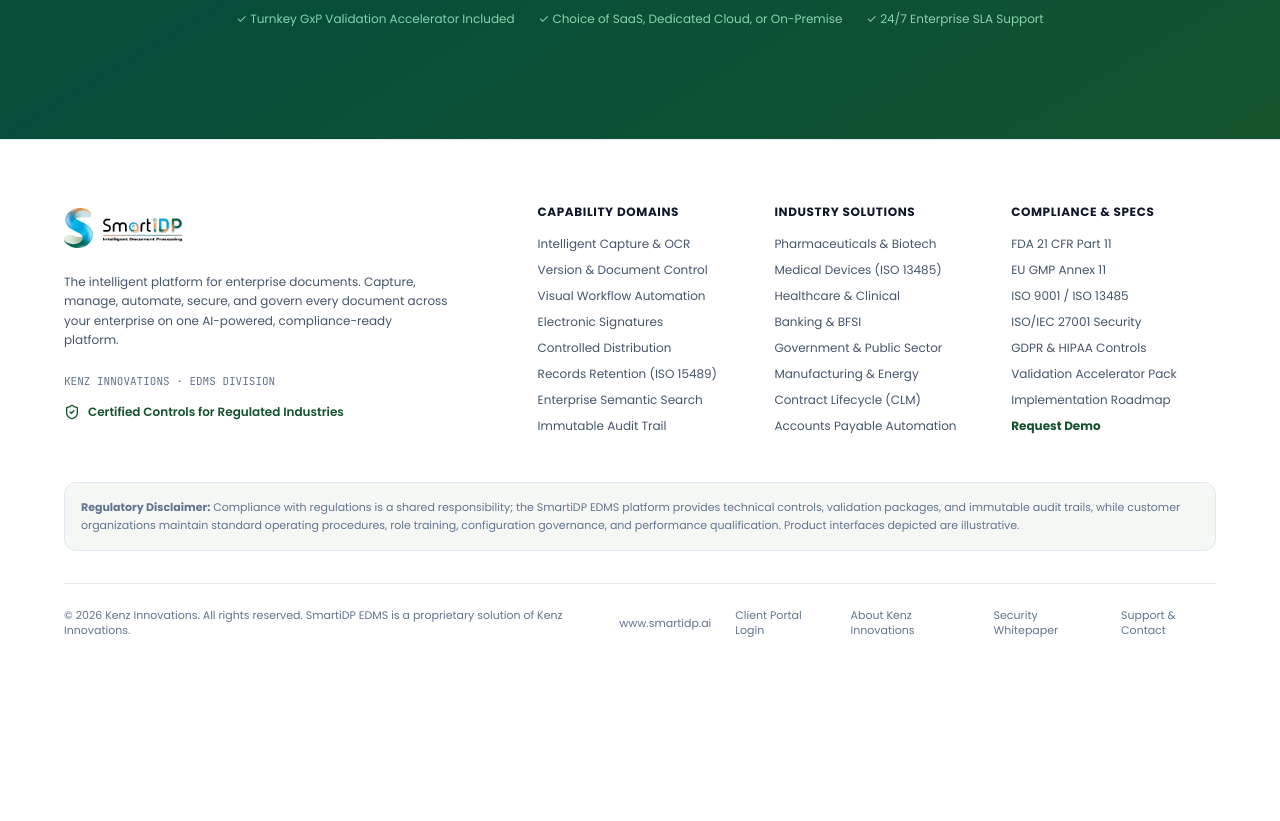
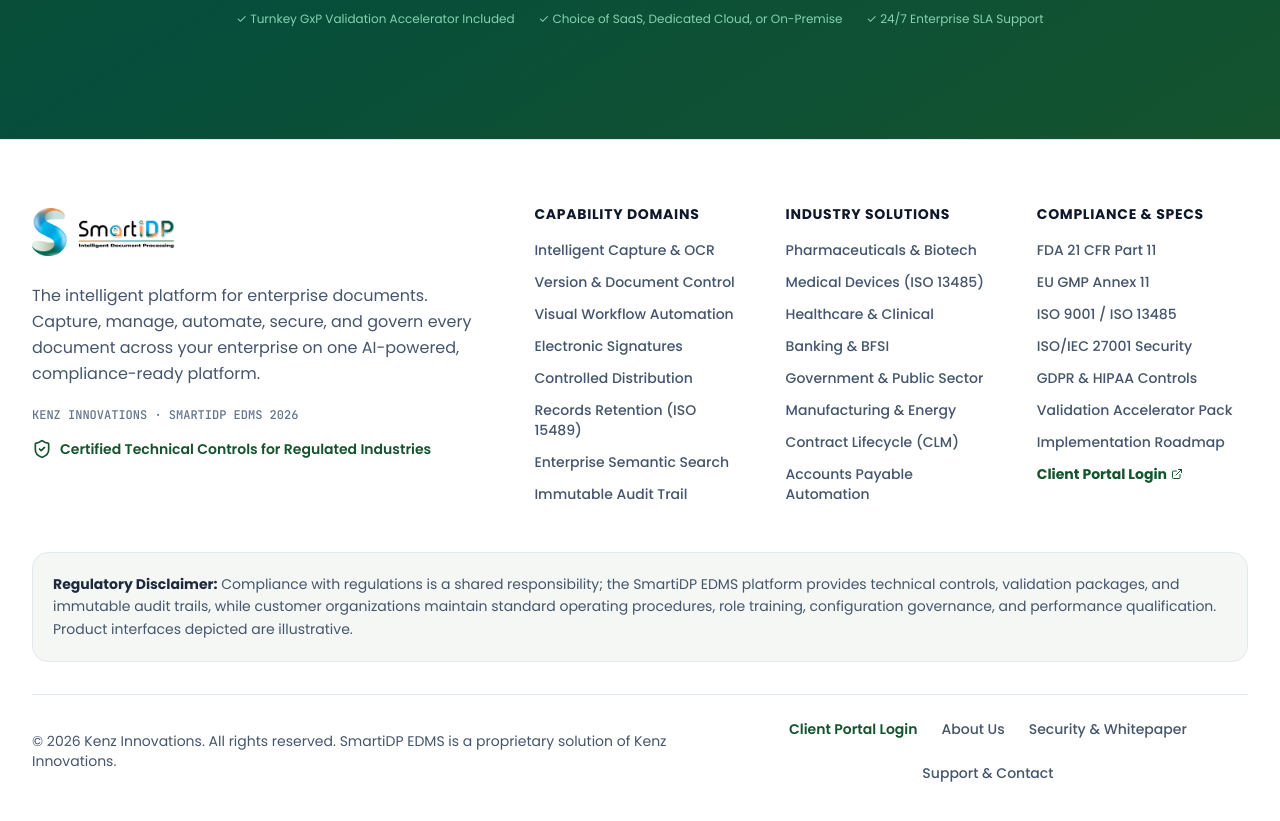
Before and after one commit to riyazkenzinnovations/Smartidp-Website, a React (Vite) app: page / in a window 1280 px wide. Shown: the part 8700-9521 px from the top of the page. Before the commit the page ends 9386 px from the top, so only its background shows below. Built offline with nearby package versions, Linux system fonts and the light colour scheme.

Commit message:
Increase footer typography font sizes and improve column readability

```diff
--- a/src/components/Footer.jsx
+++ b/src/components/Footer.jsx
@@ -1,111 +1,130 @@
 import React from 'react'
 import { Link } from 'react-router-dom'
 import brandLogo from '../assets/logo1.png'
-import { ShieldCheck, ArrowUpRight, Globe, Lock } from 'lucide-react'
+import { ShieldCheck, ArrowUpRight, Globe, Lock, ExternalLink } from 'lucide-react'
 
 export default function Footer({ onOpenDemoModal }) {
   return (
-    <footer className="bg-white border-t border-slate-200 pt-16 pb-12 text-slate-600 text-xs">
-      <div className="w-full max-w-[1720px] mx-auto px-4 sm:px-8 lg:px-12 xl:px-16">
+    <footer className="bg-white border-t border-slate-200 pt-16 pb-12 text-slate-700">
+      <div className="w-full max-w-7xl mx-auto px-4 sm:px-6 lg:px-8">
+
         {/* Top Grid */}
-        <div className="grid grid-cols-2 md:grid-cols-5 gap-8 mb-12">
-          {/* Brand Info */}
-          <div className="col-span-2 space-y-4">
+        <div className="grid grid-cols-1 md:grid-cols-2 lg:grid-cols-5 gap-8 lg:gap-10 mb-12">
+
+          {/* Brand Info (Spans 2 cols on lg) */}
+          <div className="lg:col-span-2 space-y-4">
             <Link to="/" className="inline-block py-1">
               <img
                 src={brandLogo}
                 alt="SmartiDP EDMS — Kenz Innovations"
-                className="h-10 w-auto object-contain"
+                className="h-11 sm:h-12 w-auto object-contain"
               />
             </Link>
-            <p className="text-xs text-slate-600 leading-relaxed max-w-sm">
+
+            <p className="text-sm sm:text-base text-slate-600 leading-relaxed max-w-md">
               The intelligent platform for enterprise documents. Capture, manage, automate, secure, and govern every document across your enterprise on one AI-powered, compliance-ready platform.
             </p>
-            <div className="pt-2 text-[11px] text-slate-500 font-mono">
-              KENZ INNOVATIONS · EDMS DIVISION
+
+            <div className="pt-1 text-xs text-slate-500 font-mono font-medium">
+              KENZ INNOVATIONS · SMARTIDP EDMS 2026
             </div>
-            <div className="flex items-center gap-2 text-xs font-semibold text-[#14532D]">
-              <ShieldCheck className="h-4 w-4" />
-              <span>Certified Controls for Regulated Industries</span>
+
+            <div className="flex items-center gap-2 text-sm font-semibold text-[#14532D]">
+              <ShieldCheck className="h-5 w-5 text-[#14532D] shrink-0" />
+              <span>Certified Technical Controls for Regulated Industries</span>
             </div>
           </div>
 
           {/* Column 1: Capabilities */}
           <div>
-            <div className="font-bold text-slate-900 text-xs uppercase tracking-wider mb-4">
+            <div className="font-bold text-slate-900 text-sm uppercase tracking-wider mb-4">
               Capability Domains
             </div>
-            <ul className="space-y-2.5">
-              <li><Link to="/features" className="hover:text-[#14532D] transition-colors">Intelligent Capture & OCR</Link></li>
-              <li><Link to="/features" className="hover:text-[#14532D] transition-colors">Version & Document Control</Link></li>
-              <li><Link to="/features" className="hover:text-[#14532D] transition-colors">Visual Workflow Automation</Link></li>
-              <li><Link to="/features" className="hover:text-[#14532D] transition-colors">Electronic Signatures</Link></li>
-              <li><Link to="/features" className="hover:text-[#14532D] transition-colors">Controlled Distribution</Link></li>
-              <li><Link to="/features" className="hover:text-[#14532D] transition-colors">Records Retention (ISO 15489)</Link></li>
-              <li><Link to="/features" className="hover:text-[#14532D] transition-colors">Enterprise Semantic Search</Link></li>
-              <li><Link to="/features" className="hover:text-[#14532D] transition-colors">Immutable Audit Trail</Link></li>
+            <ul className="space-y-3 text-sm">
+              <li><Link to="/features" className="text-slate-600 hover:text-[#14532D] font-medium transition-colors">Intelligent Capture & OCR</Link></li>
+              <li><Link to="/features" className="text-slate-600 hover:text-[#14532D] font-medium transition-colors">Version & Document Control</Link></li>
+              <li><Link to="/features" className="text-slate-600 hover:text-[#14532D] font-medium transition-colors">Visual Workflow Automation</Link></li>
+              <li><Link to="/features" className="text-slate-600 hover:text-[#14532D] font-medium transition-colors">Electronic Signatures</Link></li>
+              <li><Link to="/features" className="text-slate-600 hover:text-[#14532D] font-medium transition-colors">Controlled Distribution</Link></li>
+              <li><Link to="/features" className="text-slate-600 hover:text-[#14532D] font-medium transition-colors">Records Retention (ISO 15489)</Link></li>
+              <li><Link to="/features" className="text-slate-600 hover:text-[#14532D] font-medium transition-colors">Enterprise Semantic Search</Link></li>
+              <li><Link to="/features" className="text-slate-600 hover:text-[#14532D] font-medium transition-colors">Immutable Audit Trail</Link></li>
             </ul>
           </div>
 
           {/* Column 2: Solutions */}
           <div>
-            <div className="font-bold text-slate-900 text-xs uppercase tracking-wider mb-4">
+            <div className="font-bold text-slate-900 text-sm uppercase tracking-wider mb-4">
               Industry Solutions
             </div>
-            <ul className="space-y-2.5">
-              <li><Link to="/solutions" className="hover:text-[#14532D] transition-colors">Pharmaceuticals & Biotech</Link></li>
-              <li><Link to="/solutions" className="hover:text-[#14532D] transition-colors">Medical Devices (ISO 13485)</Link></li>
-              <li><Link to="/solutions" className="hover:text-[#14532D] transition-colors">Healthcare & Clinical</Link></li>
-              <li><Link to="/solutions" className="hover:text-[#14532D] transition-colors">Banking & BFSI</Link></li>
-              <li><Link to="/solutions" className="hover:text-[#14532D] transition-colors">Government & Public Sector</Link></li>
-              <li><Link to="/solutions" className="hover:text-[#14532D] transition-colors">Manufacturing & Energy</Link></li>
-              <li><Link to="/solutions" className="hover:text-[#14532D] transition-colors">Contract Lifecycle (CLM)</Link></li>
-              <li><Link to="/solutions" className="hover:text-[#14532D] transition-colors">Accounts Payable Automation</Link></li>
+            <ul className="space-y-3 text-sm">
+              <li><Link to="/solutions" className="text-slate-600 hover:text-[#14532D] font-medium transition-colors">Pharmaceuticals & Biotech</Link></li>
+              <li><Link to="/solutions" className="text-slate-600 hover:text-[#14532D] font-medium transition-colors">Medical Devices (ISO 13485)</Link></li>
+              <li><Link to="/solutions" className="text-slate-600 hover:text-[#14532D] font-medium transition-colors">Healthcare & Clinical</Link></li>
+              <li><Link to="/solutions" className="text-slate-600 hover:text-[#14532D] font-medium transition-colors">Banking & BFSI</Link></li>
+              <li><Link to="/solutions" className="text-slate-600 hover:text-[#14532D] font-medium transition-colors">Government & Public Sector</Link></li>
+              <li><Link to="/solutions" className="text-slate-600 hover:text-[#14532D] font-medium transition-colors">Manufacturing & Energy</Link></li>
+              <li><Link to="/solutions" className="text-slate-600 hover:text-[#14532D] font-medium transition-colors">Contract Lifecycle (CLM)</Link></li>
+              <li><Link to="/solutions" className="text-slate-600 hover:text-[#14532D] font-medium transition-colors">Accounts Payable Automation</Link></li>
             </ul>
           </div>
 
-          {/* Column 3: Compliance & Trust */}
+          {/* Column 3: Compliance & Specs */}
           <div>
-            <div className="font-bold text-slate-900 text-xs uppercase tracking-wider mb-4">
+            <div className="font-bold text-slate-900 text-sm uppercase tracking-wider mb-4">
               Compliance & Specs
             </div>
-            <ul className="space-y-2.5">
-              <li><Link to="/compliance" className="hover:text-[#14532D] transition-colors">FDA 21 CFR Part 11</Link></li>
-              <li><Link to="/compliance" className="hover:text-[#14532D] transition-colors">EU GMP Annex 11</Link></li>
-              <li><Link to="/compliance" className="hover:text-[#14532D] transition-colors">ISO 9001 / ISO 13485</Link></li>
-              <li><Link to="/compliance" className="hover:text-[#14532D] transition-colors">ISO/IEC 27001 Security</Link></li>
-              <li><Link to="/compliance" className="hover:text-[#14532D] transition-colors">GDPR & HIPAA Controls</Link></li>
-              <li><Link to="/compliance" className="hover:text-[#14532D] transition-colors">Validation Accelerator Pack</Link></li>
-              <li><Link to="/about" className="hover:text-[#14532D] transition-colors">Implementation Roadmap</Link></li>
-              <li><button onClick={onOpenDemoModal} className="text-[#14532D] font-bold hover:underline cursor-pointer">Request Demo</button></li>
+            <ul className="space-y-3 text-sm">
+              <li><Link to="/compliance" className="text-slate-600 hover:text-[#14532D] font-medium transition-colors">FDA 21 CFR Part 11</Link></li>
+              <li><Link to="/compliance" className="text-slate-600 hover:text-[#14532D] font-medium transition-colors">EU GMP Annex 11</Link></li>
+              <li><Link to="/compliance" className="text-slate-600 hover:text-[#14532D] font-medium transition-colors">ISO 9001 / ISO 13485</Link></li>
+              <li><Link to="/compliance" className="text-slate-600 hover:text-[#14532D] font-medium transition-colors">ISO/IEC 27001 Security</Link></li>
+              <li><Link to="/compliance" className="text-slate-600 hover:text-[#14532D] font-medium transition-colors">GDPR & HIPAA Controls</Link></li>
+              <li><Link to="/compliance" className="text-slate-600 hover:text-[#14532D] font-medium transition-colors">Validation Accelerator Pack</Link></li>
+              <li><Link to="/about" className="text-slate-600 hover:text-[#14532D] font-medium transition-colors">Implementation Roadmap</Link></li>
+              <li>
+                <a
+                  href="https://edms.smartidp.ai/login"
+                  target="_blank"
+                  rel="noopener noreferrer"
+                  className="text-[#14532D] font-bold hover:underline inline-flex items-center gap-1 cursor-pointer"
+                >
+                  <span>Client Portal Login</span>
+                  <ExternalLink className="h-3 w-3" />
+                </a>
+              </li>
             </ul>
           </div>
+
         </div>
 
-        {/* Legal Disclaimer Box from Brochure Page 20 */}
-        <div className="p-4 rounded-xl bg-[#F5F7F5] border border-slate-200 text-[11px] text-slate-500 leading-relaxed mb-8">
+        {/* Legal Disclaimer Box */}
+        <div className="p-5 rounded-2xl bg-[#F5F7F5] border border-slate-200 text-xs sm:text-sm text-slate-600 leading-relaxed mb-8">
           <p>
-            <strong>Regulatory Disclaimer:</strong> Compliance with regulations is a shared responsibility; the SmartiDP EDMS platform provides technical controls, validation packages, and immutable audit trails, while customer organizations maintain standard operating procedures, role training, configuration governance, and performance qualification. Product interfaces depicted are illustrative.
+            <strong className="text-slate-800">Regulatory Disclaimer:</strong> Compliance with regulations is a shared responsibility; the SmartiDP EDMS platform provides technical controls, validation packages, and immutable audit trails, while customer organizations maintain standard operating procedures, role training, configuration governance, and performance qualification. Product interfaces depicted are illustrative.
           </p>
         </div>
 
         {/* Bottom Bar */}
-        <div className="pt-6 border-t border-slate-200 flex flex-col sm:flex-row items-center justify-between gap-4 text-slate-500 text-[11px]">
+        <div className="pt-6 border-t border-slate-200 flex flex-col md:flex-row items-center justify-between gap-4 text-slate-600 text-xs sm:text-sm">
           <div>
             © 2026 Kenz Innovations. All rights reserved. SmartiDP EDMS is a proprietary solution of Kenz Innovations.
           </div>
-          <div className="flex items-center gap-6">
-            <a href="https://www.smartidp.ai" target="_blank" rel="noopener noreferrer" className="hover:text-[#14532D] transition-colors">
-              www.smartidp.ai
-            </a>
-            <a href="https://edms.smartidp.ai/login" target="_blank" rel="noopener noreferrer" className="hover:text-[#14532D] transition-colors">
+          <div className="flex flex-wrap items-center justify-center gap-5 sm:gap-6 font-medium">
+            <a
+              href="https://edms.smartidp.ai/login"
+              target="_blank"
+              rel="noopener noreferrer"
+              className="text-[#14532D] font-semibold hover:underline transition-colors"
+            >
               Client Portal Login
             </a>
-            <Link to="/about" className="hover:text-[#14532D] transition-colors">About Kenz Innovations</Link>
-            <Link to="/compliance" className="hover:text-[#14532D] transition-colors">Security Whitepaper</Link>
+            <Link to="/about" className="hover:text-[#14532D] transition-colors">About Us</Link>
+            <Link to="/compliance" className="hover:text-[#14532D] transition-colors">Security & Whitepaper</Link>
             <Link to="/contact" className="hover:text-[#14532D] transition-colors">Support & Contact</Link>
           </div>
         </div>
+
       </div>
     </footer>
   )
```
